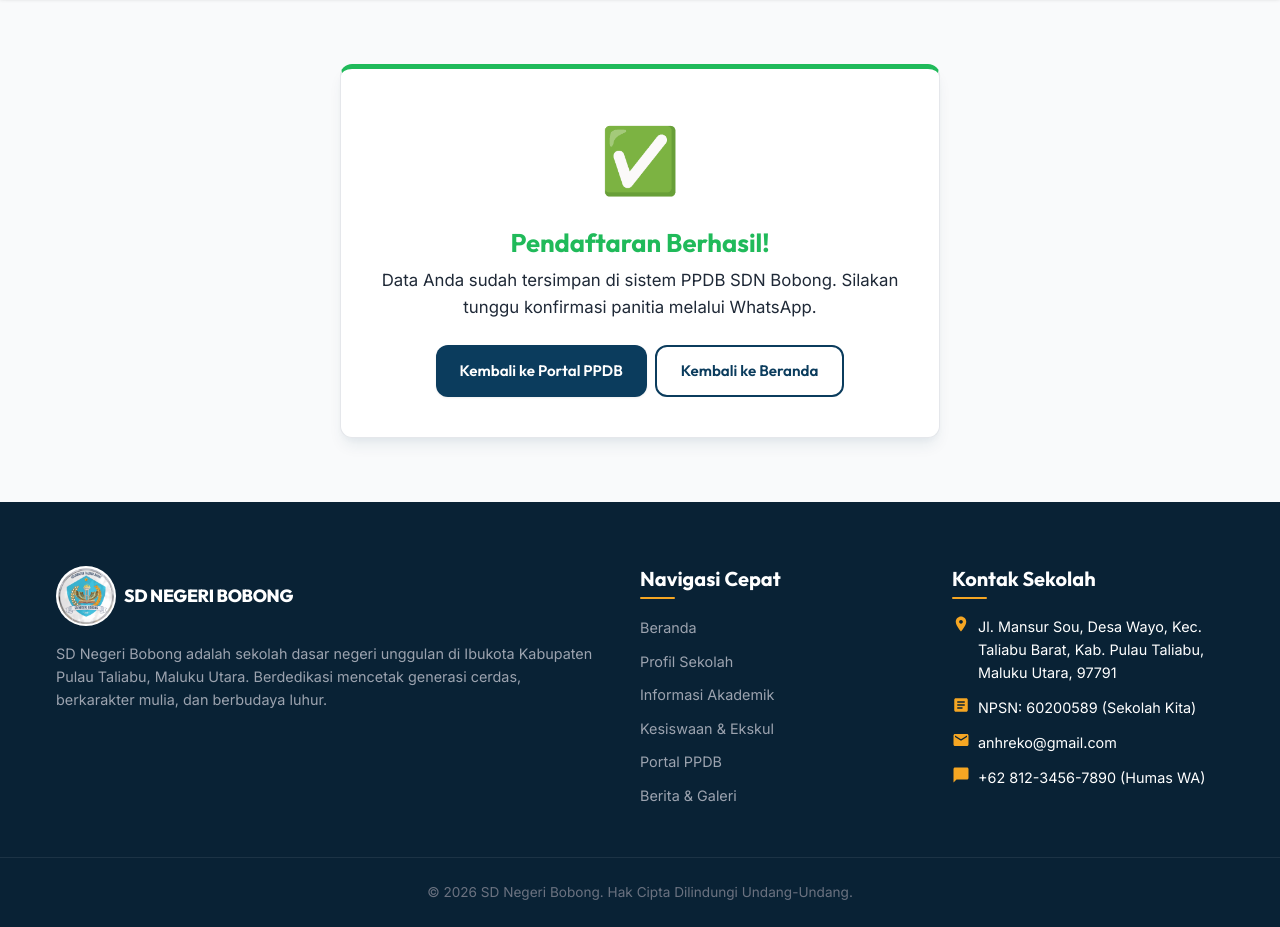
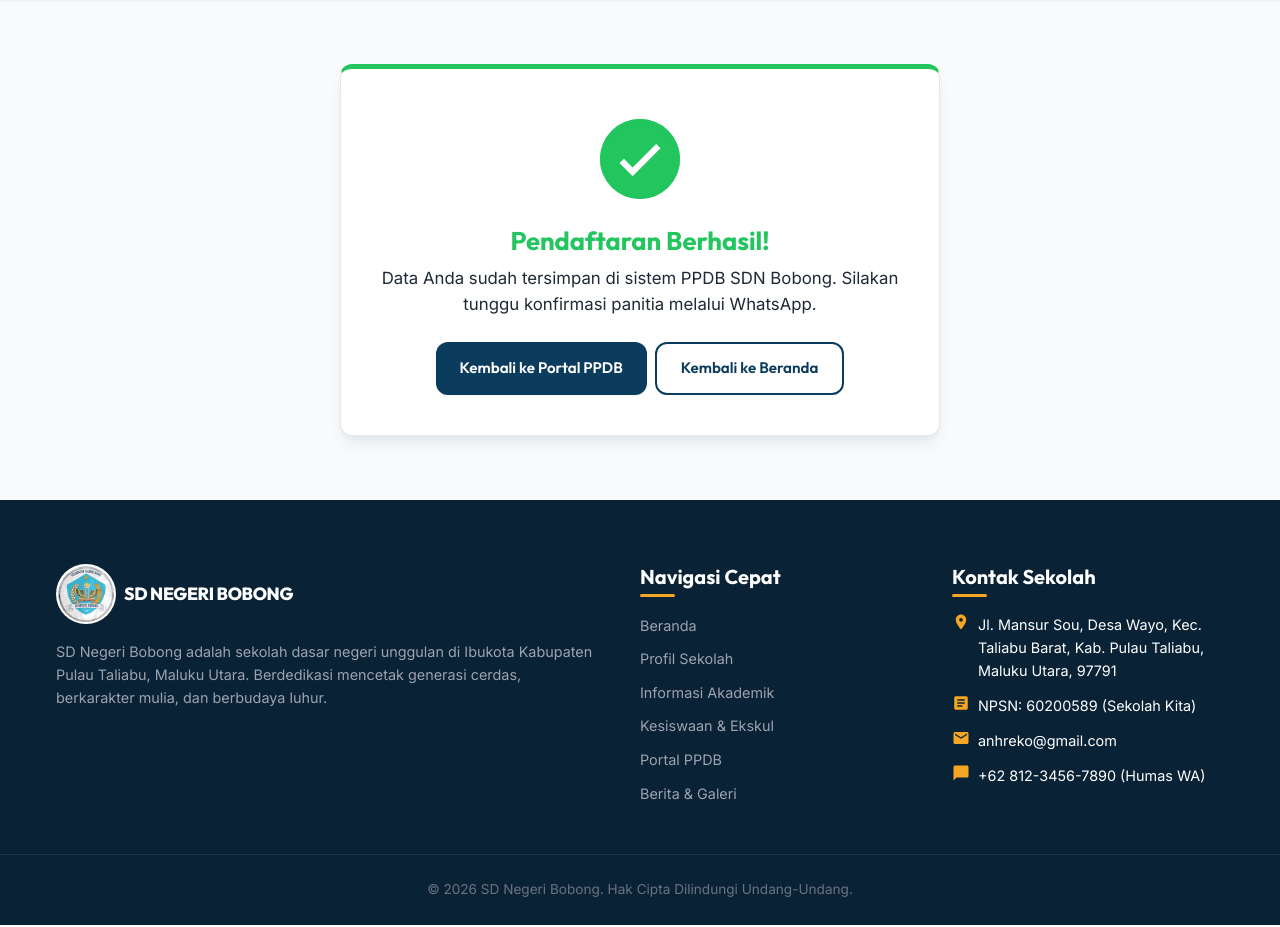
Before and after one commit to umamit/sdbobong, a Flask app: page /ppdb-online/sukses in a window 1280 px wide. Shown: the part 87-1014 px from the top of the page. Run offline with Flask 3, Linux system fonts and the light colour scheme.

Commit message:
design: Replace success checkmark emoji with a premium animated SVG checkmark

```diff
--- a/templates/sukses_ppdb.html
+++ b/templates/sukses_ppdb.html
@@ -15,16 +15,45 @@
             box-shadow: var(--shadow-lg);
             text-align: center;
             border: 1px solid var(--border-color);
-            border-top: 5px solid #20BA5A; /* Success Green */
+            border-top: 5px solid #22C55E; /* Success Green */
         }
-        .success-icon {
-            font-size: 4rem;
-            margin-bottom: var(--space-sm);
-            display: inline-block;
-            animation: pop 0.4s ease-out;
+        .success-icon-wrapper {
+            width: 100px;
+            height: 100px;
+            margin: 0 auto var(--space-sm);
+            display: flex;
+            align-items: center;
+            justify-content: center;
+        }
+        .checkmark {
+            width: 80px;
+            height: 80px;
+            border-radius: 50%;
+            display: block;
+            stroke-width: 4;
+            stroke: #22C55E;
+            stroke-miterlimit: 10;
+            box-shadow: inset 0px 0px 0px #22C55E;
+            animation: fill .4s ease-in-out .4s forwards, scale .3s ease-in-out .9s both;
+        }
+        .checkmark__circle {
+            stroke-dasharray: 166;
+            stroke-dashoffset: 166;
+            stroke-width: 4;
+            stroke-miterlimit: 10;
+            stroke: #22C55E;
+            fill: none;
+            animation: stroke 0.6s cubic-bezier(0.65, 0, 0.45, 1) forwards;
+        }
+        .checkmark__check {
+            transform-origin: 50% 50%;
+            stroke-dasharray: 48;
+            stroke-dashoffset: 48;
+            stroke: #ffffff;
+            animation: stroke 0.3s cubic-bezier(0.65, 0, 0.45, 1) 0.8s forwards;
         }
         .success-title {
-            color: #20BA5A;
+            color: #22C55E;
             font-size: 1.6rem;
             margin-bottom: var(--space-xs);
         }
@@ -34,9 +63,23 @@
             color: var(--text-main);
             margin-bottom: var(--space-md);
         }
-        @keyframes pop {
-            0% { transform: scale(0.5); opacity: 0; }
-            100% { transform: scale(1); opacity: 1; }
+        @keyframes stroke {
+            100% {
+                stroke-dashoffset: 0;
+            }
+        }
+        @keyframes scale {
+            0%, 100% {
+                transform: none;
+            }
+            50% {
+                transform: scale3d(1.1, 1.1, 1);
+            }
+        }
+        @keyframes fill {
+            100% {
+                box-shadow: inset 0px 0px 0px 40px #22C55E;
+            }
         }
     </style>
 </head>
@@ -75,7 +118,12 @@
     <!-- Success Message Section -->
     <main class="container">
         <div class="success-container">
-            <div class="success-icon">✅</div>
+            <div class="success-icon-wrapper">
+                <svg class="checkmark" xmlns="http://www.w3.org/2000/svg" viewBox="0 0 52 52">
+                    <circle class="checkmark__circle" cx="26" cy="26" r="25" fill="none"/>
+                    <path class="checkmark__check" fill="none" d="M14.1 27.2l7.1 7.2 16.7-16.8"/>
+                </svg>
+            </div>
             <h2 class="success-title">Pendaftaran Berhasil!</h2>
             <p class="success-message">
                 Data Anda sudah tersimpan di sistem PPDB SDN Bobong. Silakan tunggu konfirmasi panitia melalui WhatsApp.
```
